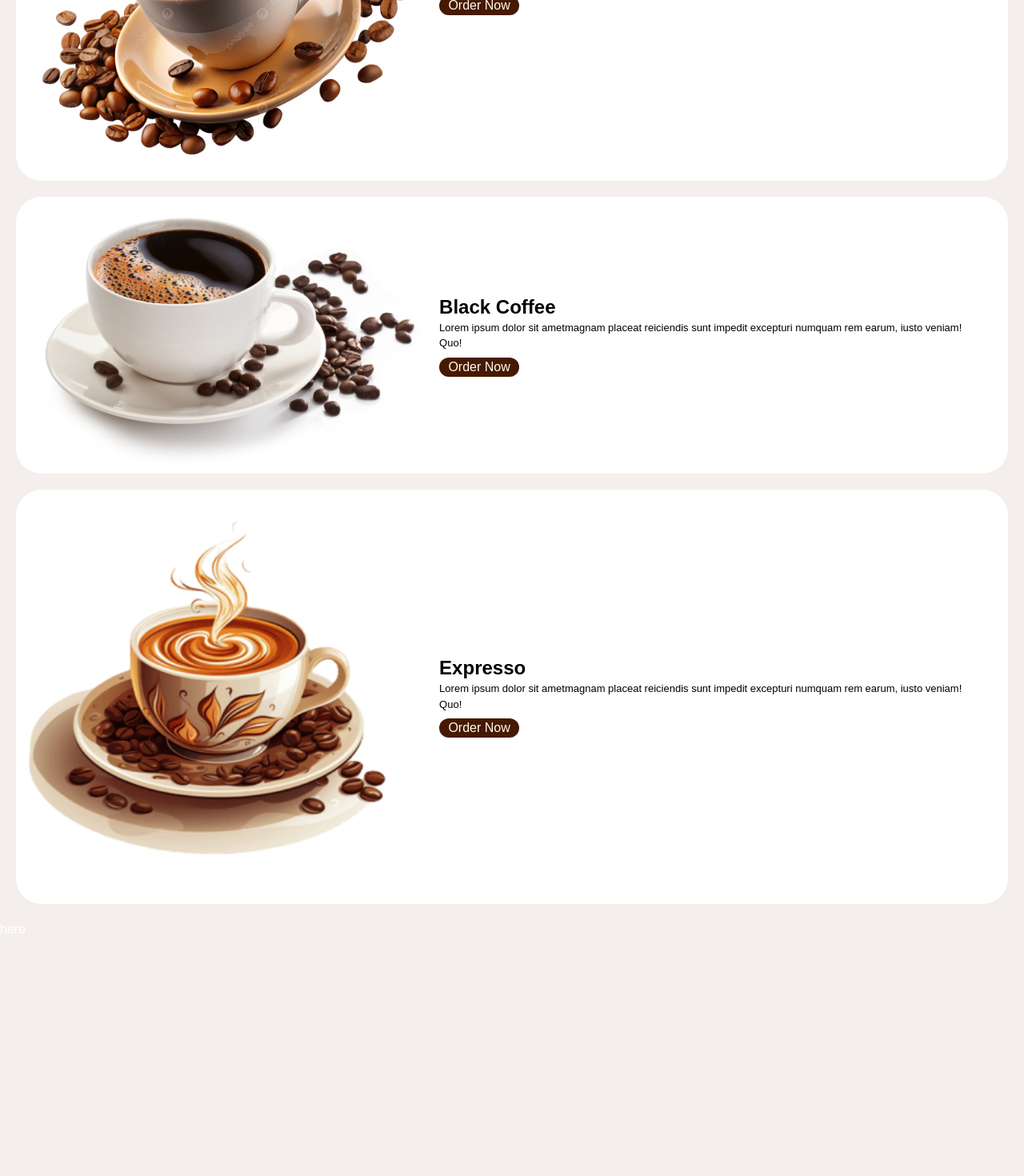
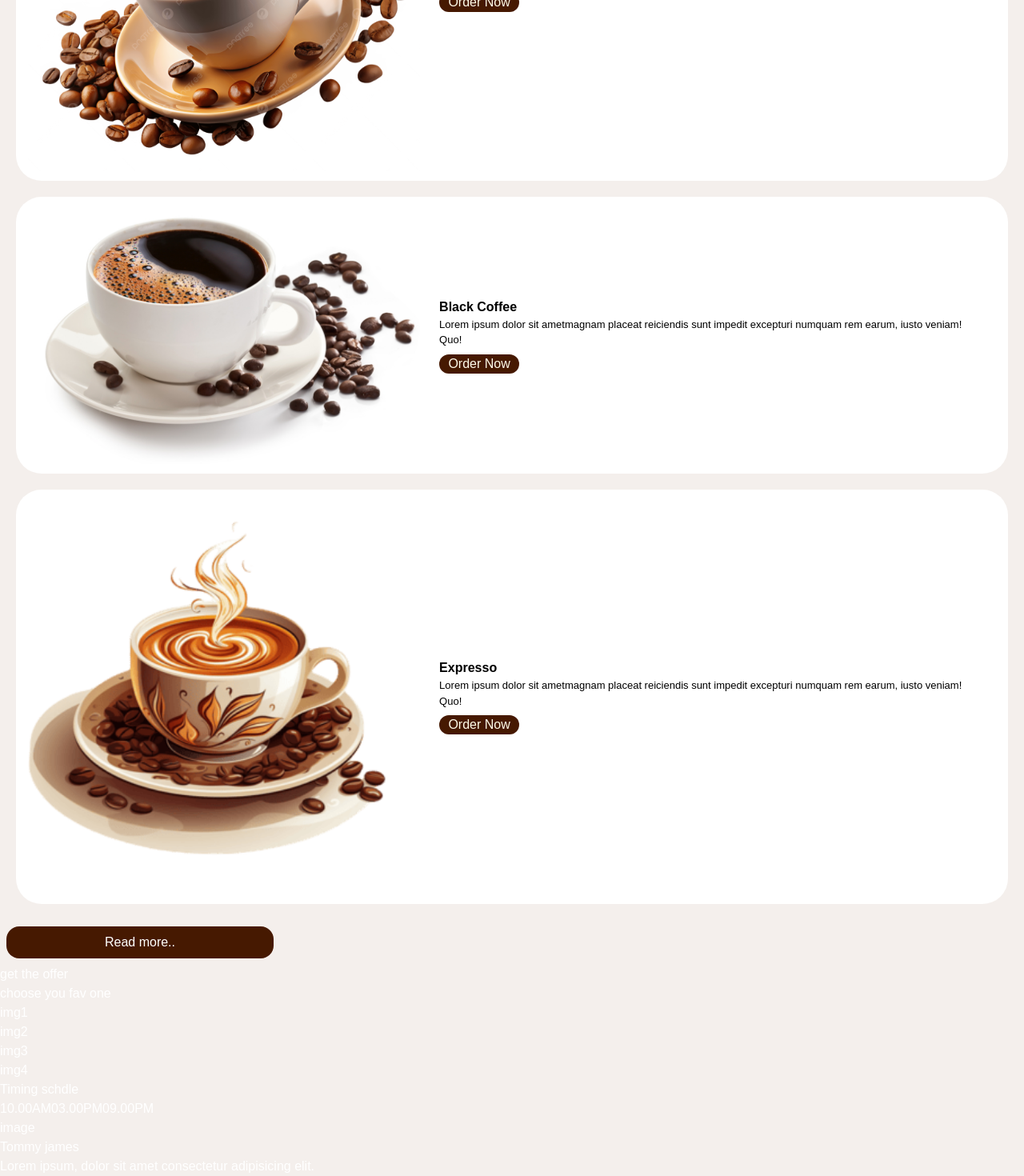
Before and after one commit to preetivithal2/CoFFee.., a Next.js app: page / in a window 1280 px wide. Shown: the part 1509-2979 px from the top of the page at 80% size. Before the commit the page ends 2803 px from the top, so only its background shows below. Built offline with nearby package versions, Linux system fonts and the light colour scheme.

Commit message:
offer page step1

```diff
--- /dev/null
+++ b/app/_components/Offer.tsx
@@ -0,0 +1,38 @@
+import React from 'react'
+
+const Offer = () => {
+    return (
+        <div>
+            <div>
+                <div>
+                    <h1>get the offer</h1>
+                    <h4>choose you fav one</h4>
+                </div>
+            </div>
+            <div>
+                <div>img1</div>
+                <div>img2</div>
+                <div>img3</div>
+                <div>img4</div>
+            </div>
+            <div>
+                <div>Timing schdle</div>
+                <div>
+                    <button>10.00AM</button>
+                    <button>03.00PM</button>
+                    <button>09.00PM</button>
+
+                </div>
+            </div>
+            <div>
+                <div>image</div>
+                <div>
+                    <h1>Tommy james</h1>
+                    <p>Lorem ipsum, dolor sit amet consectetur adipisicing elit.</p>
+                </div>
+            </div>
+        </div>
+    )
+}
+
+export default Offer
--- a/app/_components/Services.tsx
+++ b/app/_components/Services.tsx
@@ -5,7 +5,7 @@ const Services = () => {
     return (
         <div>
             <div className='flex items-center justify-center mt-7'>
-                <h1 className='text-[#461901] font-bold text-4xl'>Services</h1>
+                <h1 className='text-[#461901] font-bold text-4xl'>Flavours</h1>
 
             </div>
             <div className='bg-white text-black flex items-center justify-center rounded-4xl m-5 p-3'>
@@ -14,7 +14,7 @@ const Services = () => {
                 </div>
                 <div>
                     <div className='mx-6'>
-                        <h1 className='text-2xl font-bold'>Beans Coffee</h1>
+                        <h1 className='text-1xl font-bold'>Beans Coffee</h1>
                         <p className='text-[13px] text-gray'>Lorem ipsum dolor sit ametmagnam placeat reiciendis sunt impedit excepturi numquam rem earum, iusto veniam! Quo!</p>
                     </div>
                     <div className='bg-amber-950 text-amber-50 rounded-full flex items-center justify-center w-25 px-2 mx-6 mt-2' >
@@ -29,7 +29,7 @@ const Services = () => {
                 </div>
                 <div>
                     <div className='mx-6'>
-                        <h1 className='text-2xl font-bold'>Black Coffee</h1>
+                        <h1 className='text-1xl font-bold'>Black Coffee</h1>
                         <p className='text-[13px] text-gray'>Lorem ipsum dolor sit ametmagnam placeat reiciendis sunt impedit excepturi numquam rem earum, iusto veniam! Quo!</p>
                     </div>
                     <div className='bg-amber-950 text-amber-50 rounded-full flex items-center justify-center w-25 px-2 mx-6 mt-2' >
@@ -44,7 +44,7 @@ const Services = () => {
                 </div>
                 <div>
                     <div className='mx-6'>
-                        <h1 className='text-2xl font-bold'>Expresso</h1>
+                        <h1 className='text-1xl font-bold'>Expresso</h1>
                         <p className='text-[13px] text-gray'>Lorem ipsum dolor sit ametmagnam placeat reiciendis sunt impedit excepturi numquam rem earum, iusto veniam! Quo!</p>
                     </div>
                     <div className='bg-amber-950 text-amber-50 rounded-full flex items-center justify-center w-25 px-2 mx-6 mt-2' >
@@ -52,9 +52,10 @@ const Services = () => {
                     </div>
                 </div>
             </div>
-            <h1>here</h1>
+            <div className='flex flex-col w-[350px]'>
+                <button className='bg-[#461901] color-white rounded-2xl px-10 py-2 m-2 '>Read more..</button>
+            </div>
 
-            <br /><br /><br /><br /><br />
         </div>
     )
 }
--- a/app/page.tsx
+++ b/app/page.tsx
@@ -2,6 +2,7 @@ import Image from "next/image";
 import Navbar from "./_components/Navbar";
 import Banner from "./_components/Banner";
 import Services from "./_components/Services";
+import Offer from "./_components/Offer";
 
 export default function Home() {
   return (
@@ -10,6 +11,7 @@ export default function Home() {
       <Navbar />
       <Banner />
       <Services />
+      <Offer />
     </div>
   );
 }
```
